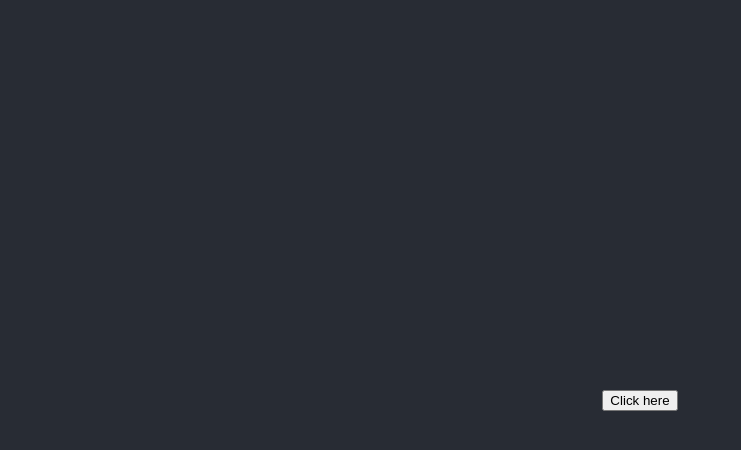
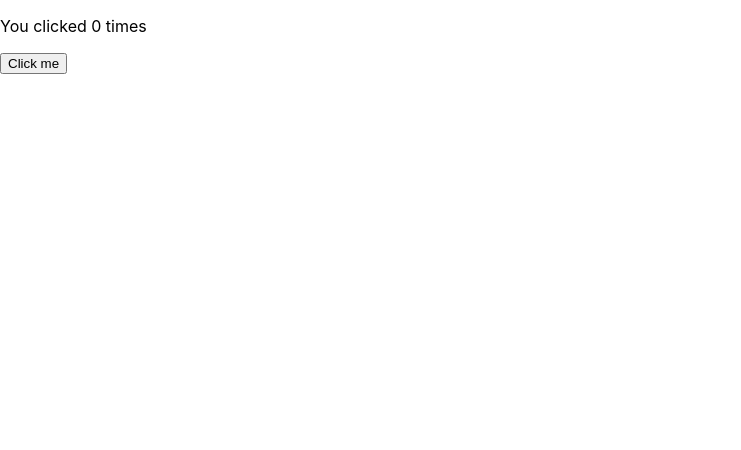
Before and after one commit to wdportman/my-app, a React (Create React App) app: page / in a window 1280 px wide. Shown: the top 450 px of the page, without its empty margins (0-741 px from the left). Built offline with nearby package versions, Linux system fonts and the light colour scheme.

Commit message:
Create basic counter component

```diff
--- a/src/App.js
+++ b/src/App.js
@@ -1,14 +1,15 @@
 import logo from './logo.svg';
 import './App.css';
 import Button from './components/Button';
+import Counter from './components/Counter';
+import {useState} from 'react';
 
 function App() {
+
+  const [count, setCount] = useState(0);
+
   return (
-    <div className="App">
-      <header className="App-header">
-        <Button>Click here</Button>
-      </header>
-    </div>
+    <Counter/>
   );
 }
 
--- /dev/null
+++ b/src/components/Counter.js
@@ -0,0 +1,16 @@
+import Button from './Button';
+import React, { useState } from 'react';
+
+export default function Counter(props) {
+
+  const [count, setCount] = useState(0);
+
+  return (
+    <div>
+      <p>You clicked {count} times</p>
+      <button onClick={() => setCount(count + 1)}>
+        Click me
+    </button>
+    </div>
+  );
+}
```
Also changed, not shown: src/components/Text.js (deleted).
